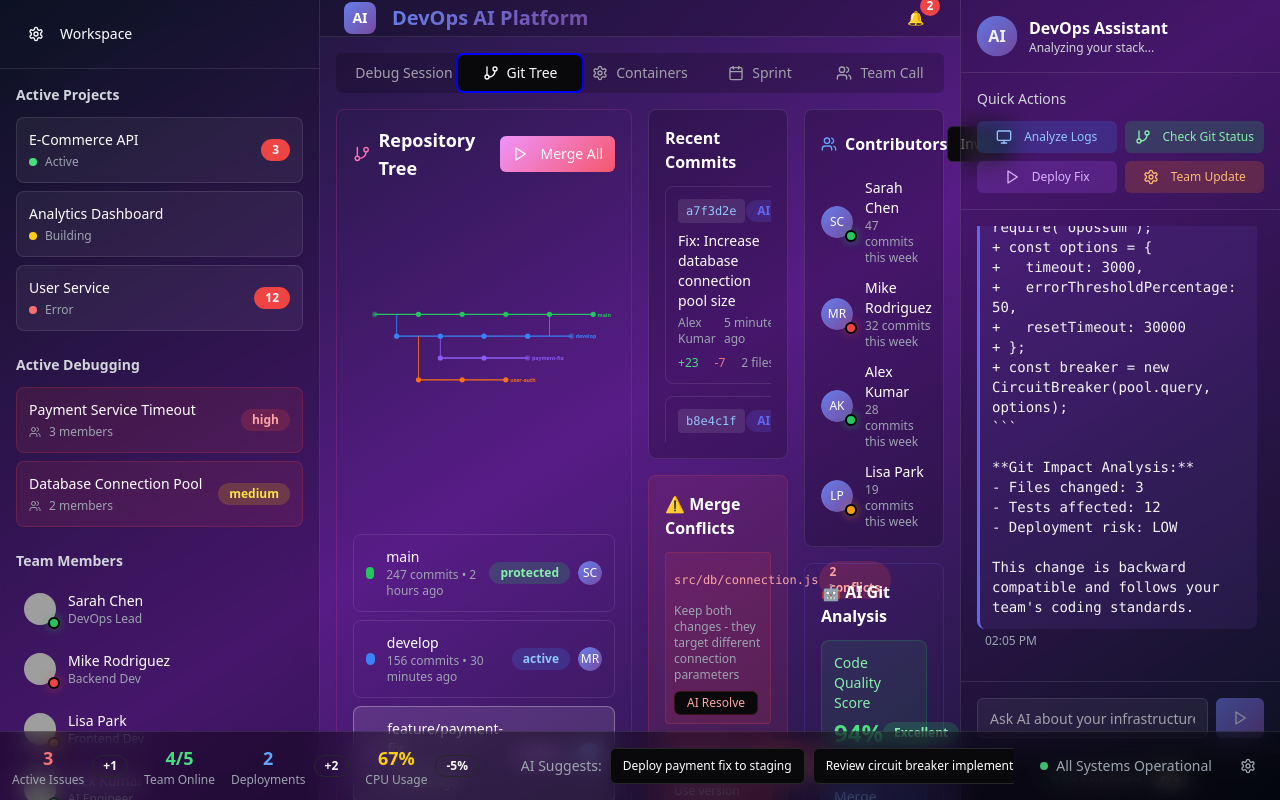
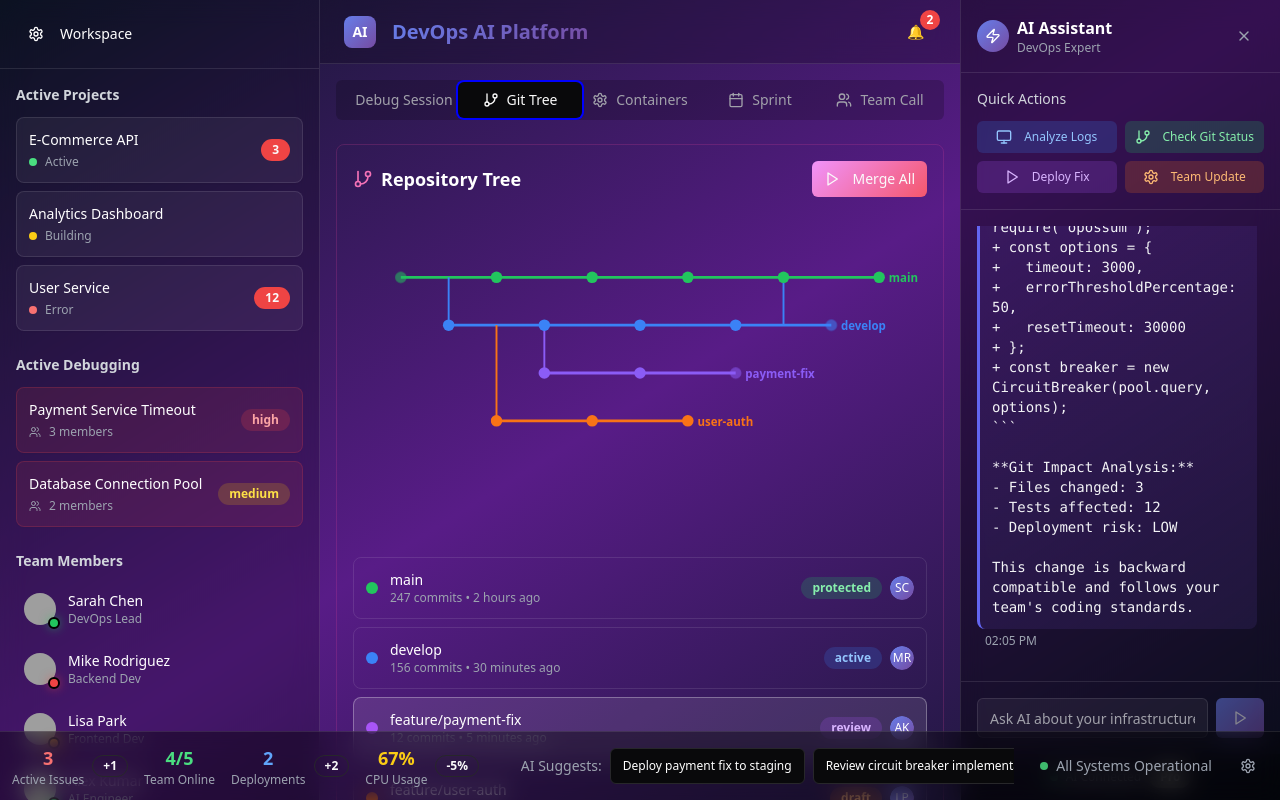
Before and after one commit to keshav-019/stackcendra, a React (Vite) app: page / in a window 1280 px wide. Both pictures are taken after a click on the tab "Git Tree". Built offline with nearby package versions, Linux system fonts and the light colour scheme; grey boxes are pictures that could not be loaded.

Commit message:
Fix UI issues and improve responsiveness
- Added close functionality to the DevOps Assistant.
- Improved Git Tree responsiveness by re-arranging content.
- Implemented scrollable content areas for main sections.

```diff
--- a/src/components/AIAssistant.tsx
+++ b/src/components/AIAssistant.tsx
@@ -1,4 +1,3 @@
-
 import React, { useState, useRef, useEffect } from 'react';
 import { Card } from '@/components/ui/card';
 import { Button } from '@/components/ui/button';
@@ -6,9 +5,13 @@ import { Input } from '@/components/ui/input';
 import { Avatar, AvatarFallback } from '@/components/ui/avatar';
 import { Badge } from '@/components/ui/badge';
 import { ScrollArea } from '@/components/ui/scroll-area';
-import { Play, Settings, Monitor, GitBranch } from 'lucide-react';
+import { Play, Settings, Monitor, GitBranch, Zap, X } from 'lucide-react';
 
-export const AIAssistant = () => {
+interface AIAssistantProps {
+  onClose?: () => void;
+}
+
+export const AIAssistant = ({ onClose }: AIAssistantProps) => {
   const [messages, setMessages] = useState([
     {
       id: 1,
@@ -89,18 +92,23 @@ export const AIAssistant = () => {
   ];
 
   return (
-    <div className="w-80 bg-black/20 backdrop-blur-md border-l border-white/10 flex flex-col">
-      {/* AI Assistant Header */}
-      <div className="p-4 border-b border-white/10 bg-gradient-ai/10">
-        <div className="flex items-center space-x-3">
-          <div className="w-10 h-10 bg-gradient-ai rounded-full flex items-center justify-center animate-pulse-ai">
-            <span className="text-white font-bold">AI</span>
+    <div className="w-80 bg-black/40 backdrop-blur-md border-l border-white/10 flex flex-col">
+      {/* Header */}
+      <div className="p-4 border-b border-white/10 flex items-center justify-between">
+        <div className="flex items-center space-x-2">
+          <div className="w-8 h-8 bg-gradient-ai rounded-full flex items-center justify-center">
+            <Zap size={16} className="text-white" />
           </div>
           <div>
-            <h3 className="font-semibold text-white">DevOps Assistant</h3>
-            <p className="text-xs text-gray-300">Analyzing your stack...</p>
+            <h3 className="font-semibold text-white">AI Assistant</h3>
+            <p className="text-xs text-gray-400">DevOps Expert</p>
           </div>
         </div>
+        {onClose && (
+          <Button size="sm" variant="ghost" onClick={onClose} className="text-gray-400 hover:text-white">
+            <X size={16} />
+          </Button>
+        )}
       </div>
 
       {/* Quick Actions */}
--- a/src/components/GitTreeVisualization.tsx
+++ b/src/components/GitTreeVisualization.tsx
@@ -99,9 +99,8 @@ export const GitTreeVisualization = () => {
   ];
 
   return (
-    <div className="h-full grid grid-cols-4 gap-4">
-      {/* Git Tree Visualization */}
-      <div className="col-span-2 space-y-4">
+    <div className="space-y-6">
+      {/* Git Tree Visualization - Full Width */}
       <Card className="bg-gradient-git/10 border-pink-500/20 p-4">
         <div className="flex items-center justify-between mb-4">
           <h3 className="text-lg font-semibold text-white flex items-center gap-2">
@@ -115,7 +114,7 @@ export const GitTreeVisualization = () => {
         </div>
 
         {/* Interactive Git Tree */}
-          <div className="relative">
+        <div className="relative mb-6">
           <svg className="w-full h-80" viewBox="0 0 600 300">
             {/* Main branch line */}
             <line x1="50" y1="50" x2="550" y2="50" stroke="#22c55e" strokeWidth="3" />
@@ -163,7 +162,7 @@ export const GitTreeVisualization = () => {
         </div>
 
         {/* Branch List */}
-          <div className="mt-4 space-y-2">
+        <div className="space-y-2">
           {gitBranches.map((branch, index) => (
             <div
               key={index}
@@ -202,10 +201,10 @@ export const GitTreeVisualization = () => {
           ))}
         </div>
       </Card>
-      </div>
 
-      {/* Commit History & AI Analysis */}
-      <div className="space-y-4">
+      {/* Bottom Section - Responsive Grid */}
+      <div className="grid grid-cols-1 lg:grid-cols-3 gap-6">
+        {/* Recent Commits */}
         <Card className="bg-black/20 border-white/10 p-4">
           <h4 className="text-md font-semibold text-white mb-3">Recent Commits</h4>
           <ScrollArea className="h-64">
@@ -236,6 +235,8 @@ export const GitTreeVisualization = () => {
           </ScrollArea>
         </Card>
 
+        {/* Merge Conflicts & Contributors */}
+        <div className="space-y-4">
           <Card className="bg-red-500/10 border-red-500/20 p-4">
             <h4 className="text-md font-semibold text-white mb-3 flex items-center gap-2">
               ⚠️ Merge Conflicts
@@ -257,10 +258,7 @@ export const GitTreeVisualization = () => {
               ))}
             </div>
           </Card>
-      </div>
 
-      {/* Team Collaboration */}
-      <div className="space-y-4">
           <Card className="bg-black/20 border-white/10 p-4">
             <div className="flex items-center justify-between mb-4">
               <h4 className="text-md font-semibold text-white flex items-center gap-2">
@@ -292,7 +290,9 @@ export const GitTreeVisualization = () => {
               ))}
             </div>
           </Card>
+        </div>
 
+        {/* AI Git Analysis */}
         <Card className="bg-gradient-ai/10 border-ai-primary/20 p-4">
           <h4 className="text-md font-semibold text-white mb-3">🤖 AI Git Analysis</h4>
           <div className="space-y-3">
--- a/src/components/UnifiedDashboard.tsx
+++ b/src/components/UnifiedDashboard.tsx
@@ -17,6 +17,7 @@ import { Monitor, GitBranch, Settings, Users, Calendar } from 'lucide-react';
 export const UnifiedDashboard = () => {
   const [activeTab, setActiveTab] = useState('debugging');
   const [sidebarCollapsed, setSidebarCollapsed] = useState(false);
+  const [aiAssistantOpen, setAiAssistantOpen] = useState(true);
 
   return (
     <div className="min-h-screen bg-gradient-to-br from-slate-900 via-purple-900 to-slate-900 text-white overflow-hidden">
@@ -28,7 +29,7 @@ export const UnifiedDashboard = () => {
         {/* Main Content Area */}
         <div className="flex-1 flex flex-col">
           {/* Header */}
-          <header className="h-16 bg-black/20 backdrop-blur-md border-b border-white/10 flex items-center justify-between px-6">
+          <header className="h-16 bg-black/20 backdrop-blur-md border-b border-white/10 flex items-center justify-between px-6 flex-shrink-0">
             <div className="flex items-center space-x-4">
               <div className="w-8 h-8 bg-gradient-ai rounded-lg flex items-center justify-center">
                 <span className="text-white font-bold text-sm">AI</span>
@@ -39,9 +40,9 @@ export const UnifiedDashboard = () => {
           </header>
 
           {/* Tabbed Interface */}
-          <div className="flex-1 p-4">
-            <Tabs value={activeTab} onValueChange={setActiveTab} className="h-full">
-              <TabsList className="grid w-full grid-cols-5 mb-4 bg-black/20">
+          <div className="flex-1 flex flex-col p-4">
+            <Tabs value={activeTab} onValueChange={setActiveTab} className="flex flex-col h-full">
+              <TabsList className="grid w-full grid-cols-5 mb-4 bg-black/20 flex-shrink-0">
                 <TabsTrigger value="debugging" className="flex items-center gap-2">
                   <Monitor size={16} />
                   Debug Session
@@ -64,24 +65,24 @@ export const UnifiedDashboard = () => {
                 </TabsTrigger>
               </TabsList>
 
-              <div className="h-[calc(100%-60px)]">
-                <TabsContent value="debugging" className="h-full">
+              <div className="flex-1 overflow-hidden">
+                <TabsContent value="debugging" className="h-full overflow-auto">
                   <DebuggingSession />
                 </TabsContent>
 
-                <TabsContent value="git" className="h-full">
+                <TabsContent value="git" className="h-full overflow-auto">
                   <GitTreeVisualization />
                 </TabsContent>
 
-                <TabsContent value="docker" className="h-full">
+                <TabsContent value="docker" className="h-full overflow-auto">
                   <DockerTopology />
                 </TabsContent>
 
-                <TabsContent value="sprint" className="h-full">
+                <TabsContent value="sprint" className="h-full overflow-auto">
                   <SprintPlanning />
                 </TabsContent>
 
-                <TabsContent value="video" className="h-full">
+                <TabsContent value="video" className="h-full overflow-auto">
                   <VideoCallInterface />
                 </TabsContent>
               </div>
@@ -90,7 +91,9 @@ export const UnifiedDashboard = () => {
         </div>
 
         {/* Right Sidebar - AI Assistant */}
-        <AIAssistant />
+        {aiAssistantOpen && (
+          <AIAssistant onClose={() => setAiAssistantOpen(false)} />
+        )}
       </div>
 
       {/* Bottom Dock */}
```
Lines whose indentation alone changed are shown as unchanged.
